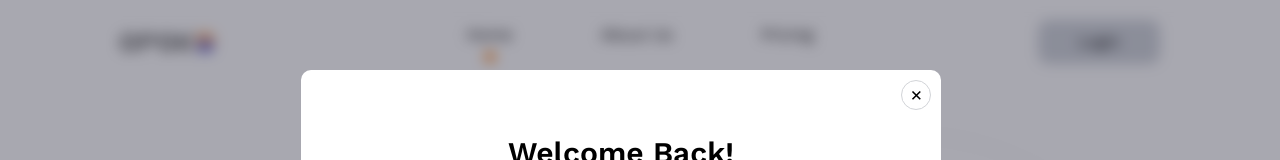
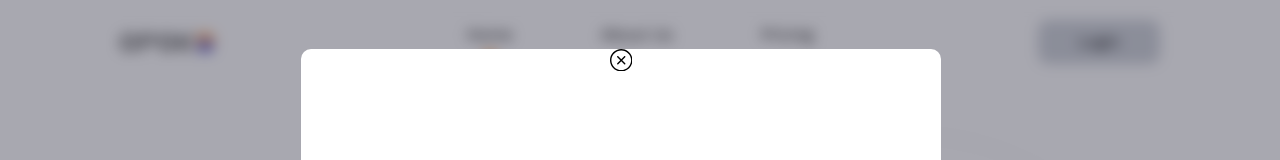
Before and after one commit to Niscolinx/opoko, a React (Vite) app: page / in a window 1280 px wide. Both pictures are taken after a click on the button "Login". Shown: the top 160 px of the page. Built offline with nearby package versions, Linux system fonts and the light colour scheme.

Commit message:
working on auth

```diff
--- a/src/container/Auth.tsx
+++ b/src/container/Auth.tsx
@@ -18,7 +18,7 @@ import {
 } from '../components/AuthSteps/SecondStep';
 import ThirdStep from '../components/AuthSteps/ThirdStep';
 import { signal, effect } from '@preact/signals-react';
-import { GrFormClose } from 'react-icons/gr';
+import { SlClose } from 'react-icons/sl';
 
 type Path = 'signup' | 'login';
 
@@ -88,8 +88,8 @@ function Auth() {
       <dialog className="dialog" ref={dialogRef}>
         <section className="grid place-content-center w-full h-[100vh]">
           <div className="bg-white rounded-2xl grid place-content-center justify-items-center w-[64rem] gap-8 relative">
-            <button className="authDialog__button" onClick={closeDialog}>
-              <GrFormClose className="text-3xl " />
+            <button className="" onClick={closeDialog}>
+              <SlClose className="text-4xl " />
             </button>
             {renderAuthPath.get(step)}
           </div>
```
